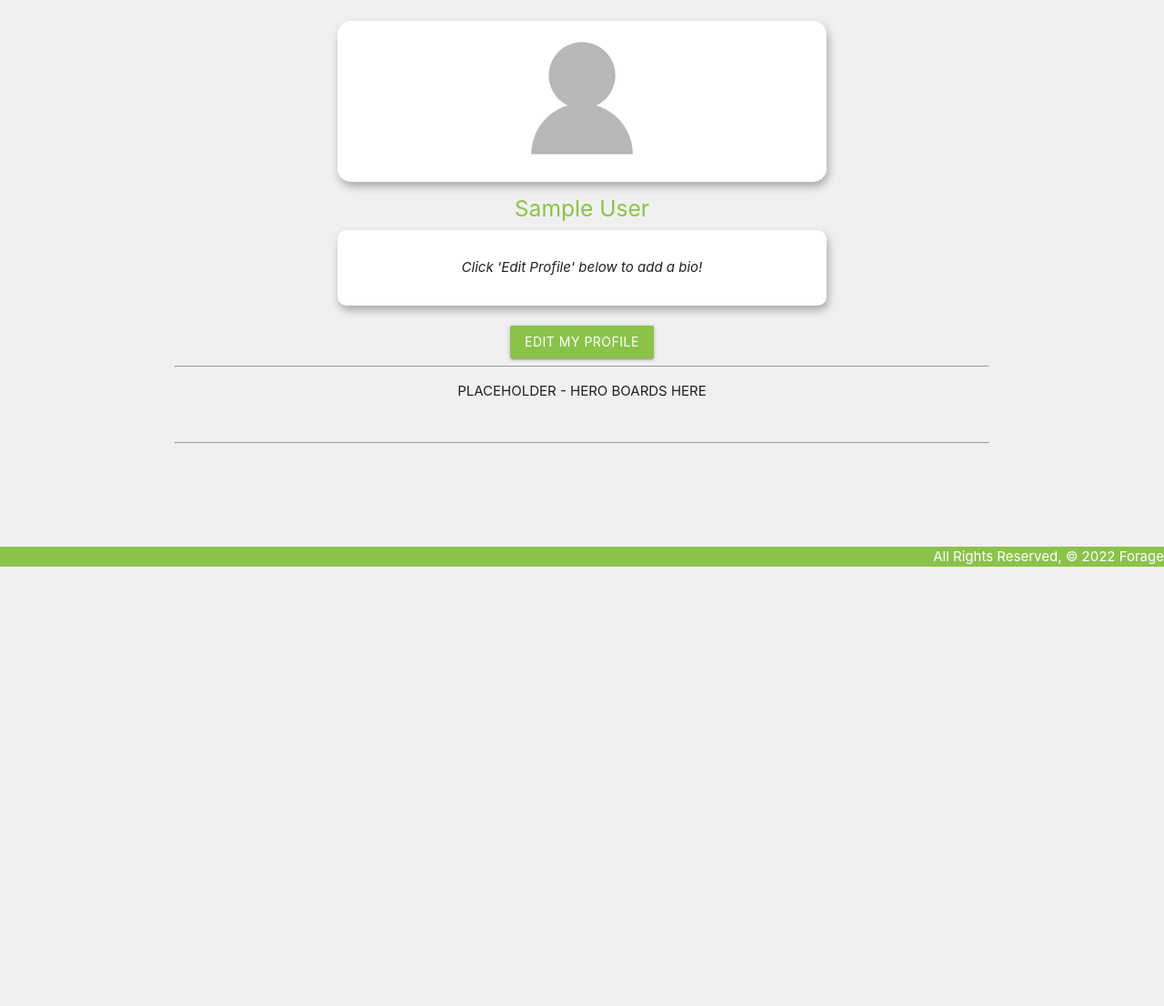
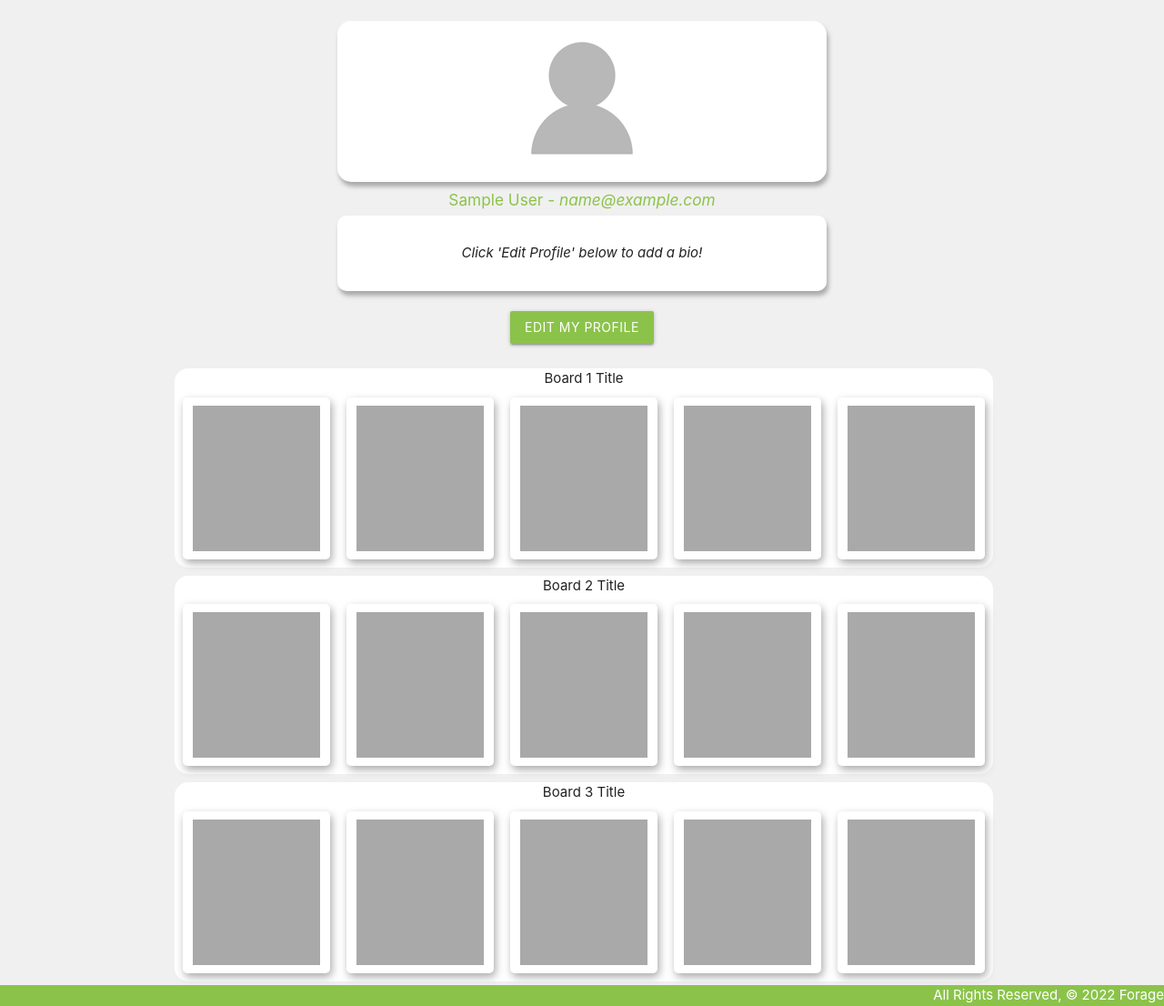
Before and after one commit to hphilpotts/Forage-Project-3-General-Assembly-SEI-66, a Django app: page /users/edit/1/ in a window 1280 px wide. Shown: the part 177-1283 px from the top of the page at 91% size. Before the commit the page ends 800 px from the top, so only its background shows below. Run offline with Django 4.2, Linux system fonts and the light colour scheme; the visitor is signed in with stand-in values (Sample User, id 1); data comes from the database, SQL or seed files in the repository.

Commit message:
Hero Board templating completed within Profile View.

```diff
--- a/main_app/static/css/style.css
+++ b/main_app/static/css/style.css
@@ -78,8 +78,14 @@ footer.page-footer {
 
 /* || USER PROFILE STYLES */
 
+/* -- Profile READ and UPDATE: */
+
 .p-container {
-    box-shadow: 2px 5px 10px darkgray;
+    box-shadow: 2px 5px 5px darkgray;
+}
+
+.p-container-sm {
+    box-shadow: 2px 4px 10px darkgray;
 }
 
 .profile-greentext {
@@ -143,3 +149,49 @@ footer.page-footer {
 
     background-color: white;
 }
+
+/* -- Hero Boards w/i User Profile Page: */
+
+.p-hero-outer {
+    display: flex;
+    flex-direction: column;
+    width: 100%;
+    min-height: 20vh;
+    min-width: 900px;
+}
+
+.p-hero-row {
+    display: flex;
+    flex-direction: row;
+    background-color: white;
+    min-height: 20%;
+    width: 100%;
+    flex-direction: row;
+    flex-wrap: wrap;
+    justify-content: space-between;
+    border: none;
+    border-radius: 15px;
+    margin: 0.5% 0%;
+}
+
+.p-hero-card {
+    display: flex;
+    background-color: white;
+    border: none;
+    border-radius: 5px;
+    margin: 1%;
+    padding: 1%;
+    width: 18%;
+    justify-content: center;
+    align-items: center;
+}
+
+.p-hero-image {
+    background-color: darkgrey;
+    height: 160px;
+    width: 140px;
+}
+
+.p-hero-title {
+    width: 100%;
+}
--- a/main_app/templates/boards/detail.html
+++ b/main_app/templates/boards/detail.html
@@ -24,7 +24,7 @@
                     <div>
 
                             {% load static %}
-                                <img width="150px" height="150px" src={% static image.img|cut:'main_app/static/' %} />
+                                <img width="150px" height="150px" src='/media/{{image.img}}' />
 
                     </div>
 
--- a/main_app/templates/profiles/detail.html
+++ b/main_app/templates/profiles/detail.html
@@ -6,6 +6,7 @@
 
 {% load static %}
 
+<!-- User Profile: READ (Detail) -->
 <h1 class="profile-greentext">{{ user.username }} - Profile</h1>
 <div class="profile-pic-container p-container">
     {% if user.profile.user_profile_pic != 'no image' %}
@@ -14,8 +15,9 @@
     <img src="{% static 'images/project-default-profile-pic.gif' %}" alt="" class="profile-pic">
     {% endif %}
 </div>
+
 {% if user.first_name and user.last_name %}
-<h5 class="profile-greentext">{{ user.first_name }} {{ user.last_name }} </h5>
+<h6 class="profile-greentext">{{ user.first_name }} {{ user.last_name }} - <span style="font-style: italic;">{{ user.email }}</span> </h6>
 {% else %}
 <h6>Click 'Edit Profile' below to add your name!</h6>
 {% endif %}
@@ -26,12 +28,81 @@
     <p>Click 'Edit Profile' below to add a bio!</p>
     {% endif %}
 </div>
-<br><button class="btn" id="edit-profile-button">Edit My Profile</button>
+
+<br><button class="btn" id="edit-profile-button">Edit My Profile</button><br><br>
 
 
+<!-- Hero Boards within here: -->
+<div class="p-hero-outer">
 
-<hr><p>PLACEHOLDER - HERO BOARDS HERE</p><br><hr><br>
+    <div class="p-hero-row">
+        <div class="p-hero-title">
+            <span>Board 1 Title</span>
+        </div>
+        <div class="p-hero-card p-container-sm">
+            <div class="p-hero-image"></div>
+        </div>
+        <div class="p-hero-card p-container-sm">
+            <div class="p-hero-image"></div>
+        </div>
+        <div class="p-hero-card p-container-sm">
+            <div class="p-hero-image"></div>
+        </div>
+        <div class="p-hero-card p-container-sm">
+            <div class="p-hero-image"></div>
+        </div>
+        <div class="p-hero-card p-container-sm">
+            <div class="p-hero-image"></div>
+        </div>
+    </div>
 
+    <div class="p-hero-row">
+        <div class="p-hero-title">
+            <span>Board 2 Title</span>
+        </div>
+        <div class="p-hero-card p-container-sm">
+            <div class="p-hero-image"></div>
+        </div>
+        <div class="p-hero-card p-container-sm">
+            <div class="p-hero-image"></div>
+        </div>
+        <div class="p-hero-card p-container-sm">
+            <div class="p-hero-image"></div>
+        </div>
+        <div class="p-hero-card p-container-sm">
+            <div class="p-hero-image"></div>
+        </div>
+        <div class="p-hero-card p-container-sm">
+            <div class="p-hero-image"></div>
+        </div>
+    </div>
+
+    <div class="p-hero-row">
+        <div class="p-hero-title">
+            <span>Board 3 Title</span>
+        </div>
+        <div class="p-hero-card p-container-sm">
+            <div class="p-hero-image"></div>
+        </div>
+        <div class="p-hero-card p-container-sm">
+            <div class="p-hero-image"></div>
+        </div>
+        <div class="p-hero-card p-container-sm">
+            <div class="p-hero-image"></div>
+        </div>
+        <div class="p-hero-card p-container-sm">
+            <div class="p-hero-image"></div>
+        </div>
+        <div class="p-hero-card p-container-sm">
+            <div class="p-hero-image"></div>
+        </div>
+    </div>
+
+</div>
+
+<!-- User Profile: UPDATE - Edit My Profile Form: -->
+<!-- Loads with display='none' and shows/hides on button click (see <button> above). -->
+<!-- Script for this is within tags at bottom of file. -->
 <div class="profile-form" id="profile-form-container">
     <div class="profile-form" id="profile-form-inner">
         <h4>Update {{ user.username }}</h4>
@@ -49,7 +120,7 @@
 </div>
 
 <script>
-    // Show/hide form on button click
+    // Show/hide form on button click:
     const profileForm = document.getElementById('profile-form-container');
     profileForm.style.display = 'none';
     const profileFormButton = document.getElementById('edit-profile-button');
--- a/main_app/views.py
+++ b/main_app/views.py
@@ -71,7 +71,10 @@ def add_to_board(request, image_id):
 # User Profile views:
 
 # READ (Index):
-@staff_member_required # protected route: staff only
+# ! Important
+# TODO: revert to @staff_memeber_required before deployment?
+# @staff_member_required # protected route: staff only
+@login_required
 def profile_index(request):
     users = User.objects.all()
     return render(request, 'profiles/index.html', {'users': users})
```
Also changed, not shown: main_app/templates/profiles/view.html (+0 -25 lines), media/main_app/static/uploads/IMG_2242.JPG (added), media/main_app/static/uploads/istockphoto-1073475928-612x612.jpeg (added). Lines whose indentation alone changed are shown as unchanged.
